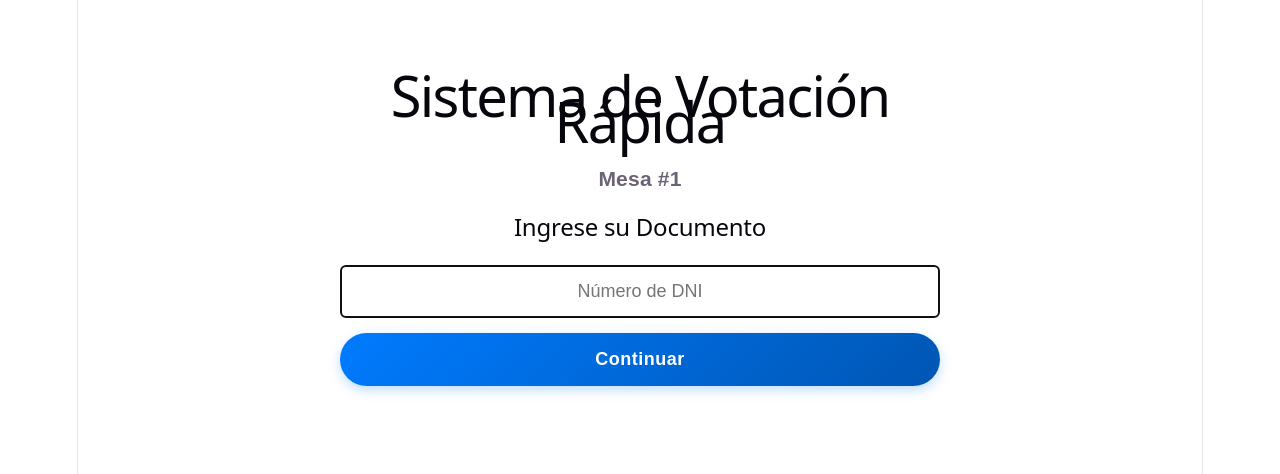
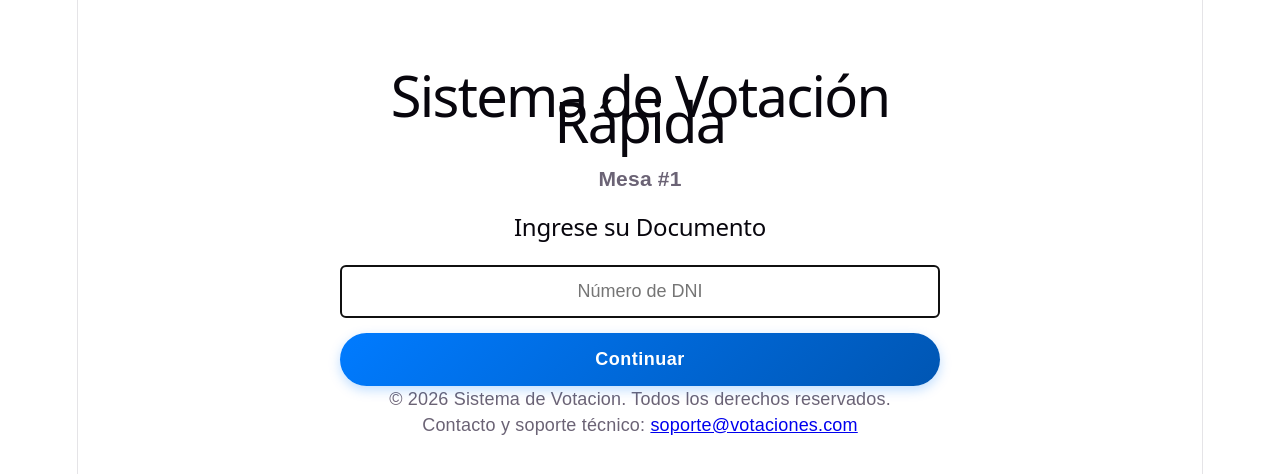
Before and after one commit to AngelSSJR/App-votaciones, a React (Vite) app in the folder Frontend/: page / in a window 1280 px wide. Shown: the top 474 px of the page. Built offline with nearby package versions, Linux system fonts and the light colour scheme.

Commit message:
feat: mejorar estructura y estilos de la aplicación, incluyendo animaciones y un pie de página

```diff
--- a/Frontend/src/App.jsx
+++ b/Frontend/src/App.jsx
@@ -1,12 +1,12 @@
   import { useState, useEffect } from "react";
-import './App.css'; // Importación del archivo de estilos
+  import "./App.css"; // Importación del archivo de estilos
 
   const NUMERO_MESA_KIOSCO = 1;
 
   function App() {
     const [fase, setFase] = useState(1);
-  const [dni, setDni] = useState('');
-  const [error, setError] = useState('');
+    const [dni, setDni] = useState("");
+    const [error, setError] = useState("");
     const [cargando, setCargando] = useState(false);
     const [votante, setVotante] = useState(null);
     const [votaciones, setVotaciones] = useState([]);
@@ -16,9 +16,9 @@ function App() {
       if (fase === 3) {
         const timer = setTimeout(() => {
           setFase(1);
-        setDni('');
+          setDni("");
           setVotante(null);
-        setError('');
+          setError("");
         }, 3000);
         return () => clearTimeout(timer);
       }
@@ -29,21 +29,26 @@ function App() {
       try {
         return await res.json();
       } catch {
-      return { error: `Respuesta inesperada del servidor (HTTP ${res.status})` };
+        return {
+          error: `Respuesta inesperada del servidor (HTTP ${res.status})`,
+        };
       }
     };
 
     const verificarVotante = async (e) => {
       e.preventDefault();
       if (cargando) return;
-    setError('');
+      setError("");
       setCargando(true);
 
       try {
-      const res = await fetch('http://localhost:5000/api/kiosco/verificar', {
-        method: 'POST',
-        headers: { 'Content-Type': 'application/json' },
-        body: JSON.stringify({ dni: dni.trim(), numero_mesa: NUMERO_MESA_KIOSCO })
+        const res = await fetch("http://localhost:5000/api/kiosco/verificar", {
+          method: "POST",
+          headers: { "Content-Type": "application/json" },
+          body: JSON.stringify({
+            dni: dni.trim(),
+            numero_mesa: NUMERO_MESA_KIOSCO,
+          }),
         });
 
         const data = await parsearRespuesta(res);
@@ -51,7 +56,7 @@ function App() {
         if (res.ok) {
           setVotante({
             usuario_id: data.usuario_id,
-          nombre: data.nombre
+            nombre: data.nombre,
           });
           await cargarTarjeton();
           setFase(2);
@@ -60,7 +65,9 @@ function App() {
         }
       } catch (err) {
         console.error(err);
-      setError("No se pudo conectar con el servidor. Verifique que el backend esté en ejecución.");
+        setError(
+          "No se pudo conectar con el servidor. Verifique que el backend esté en ejecución.",
+        );
       } finally {
         setCargando(false);
       }
@@ -68,7 +75,7 @@ function App() {
 
     const cargarTarjeton = async () => {
       try {
-      const res = await fetch('http://localhost:5000/api/votaciones');
+        const res = await fetch("http://localhost:5000/api/votaciones");
         const data = await parsearRespuesta(res);
         if (res.ok && Array.isArray(data)) {
           setVotaciones(data);
@@ -84,17 +91,17 @@ function App() {
     const emitirVoto = async (opcionId) => {
       if (cargando) return;
       setCargando(true);
-    setError('');
+      setError("");
 
       try {
-      const res = await fetch('http://localhost:5000/api/votar', {
-        method: 'POST',
-        headers: { 'Content-Type': 'application/json' },
+        const res = await fetch("http://localhost:5000/api/votar", {
+          method: "POST",
+          headers: { "Content-Type": "application/json" },
           body: JSON.stringify({
             usuario_id: votante.usuario_id,
             opcion_id: opcionId,
-          numero_mesa: NUMERO_MESA_KIOSCO
-        })
+            numero_mesa: NUMERO_MESA_KIOSCO,
+          }),
         });
 
         const data = await parsearRespuesta(res);
@@ -114,9 +121,9 @@ function App() {
 
     const cancelarVotacion = () => {
       setFase(1);
-    setDni('');
+      setDni("");
       setVotante(null);
-    setError('');
+      setError("");
     };
 
     return (
@@ -135,7 +142,7 @@ function App() {
               value={dni}
               onChange={(e) => {
                 setDni(e.target.value);
-              if (error) setError('');
+                if (error) setError("");
               }}
               className="input-dni"
               disabled={cargando}
@@ -154,7 +161,7 @@ function App() {
             <p>Seleccione su candidato:</p>
 
             {votaciones.length === 0 ? (
-            <div style={{ marginTop: '20px' }}>
+              <div style={{ marginTop: "20px" }}>
                 <p>No hay elecciones o tarjetones disponibles en este momento.</p>
                 <button onClick={cancelarVotacion} className="btn-cancelar">
                   Volver al inicio
@@ -174,7 +181,9 @@ function App() {
                         className="btn-votar"
                         disabled={cargando}
                       >
-                      {cargando ? "Procesando..." : `Votar por: ${opcion.texto}`}
+                        {cargando
+                          ? "Procesando..."
+                          : `Votar por: ${opcion.texto}`}
                       </button>
                     ))}
                   </div>
@@ -182,7 +191,7 @@ function App() {
               ))
             )}
 
-          <div style={{ marginTop: '25px' }}>
+            <div style={{ marginTop: "25px" }}>
               <button
                 onClick={cancelarVotacion}
                 className="btn-cancelar"
@@ -198,15 +207,24 @@ function App() {
           <div className="mensaje-exito">
             <h2>¡Voto registrado exitosamente!</h2>
             <p>Gracias por participar.</p>
-          <p className="texto-reinicio">Preparando sistema para el siguiente elector...</p>
+            <p className="texto-reinicio">
+              Preparando sistema para el siguiente elector...
+            </p>
           </div>
         )}
+        <footer className="kiosco-footer">
+          <p>
+            © {new Date().getFullYear()} Sistema de Votacion. Todos los derechos
+            reservados.
+          </p>
+          <p className="contacto-info">
+            {" "}
+            Contacto y soporte técnico:{" "}
+            <a href="mailto:soporte@votaciones.com">soporte@votaciones.com</a>
+          </p>
+        </footer>
       </div>
     );
   }
 
-<footer className="kiosco-footer">
-  <p></p>
-</footer>
-
   export default App;
```
Also changed, not shown: Frontend/src/App.css (indentation only). Lines whose indentation alone changed are shown as unchanged.
